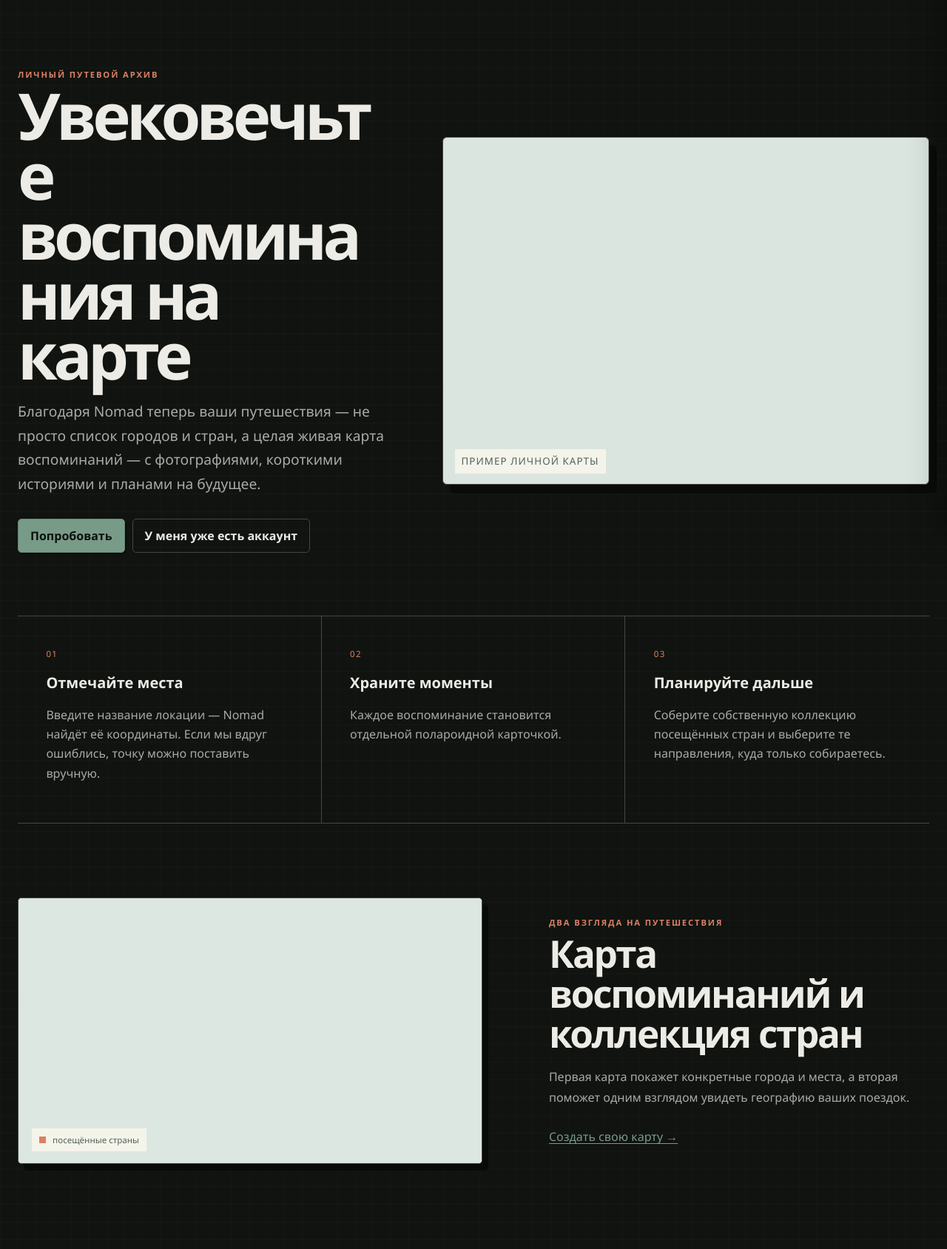
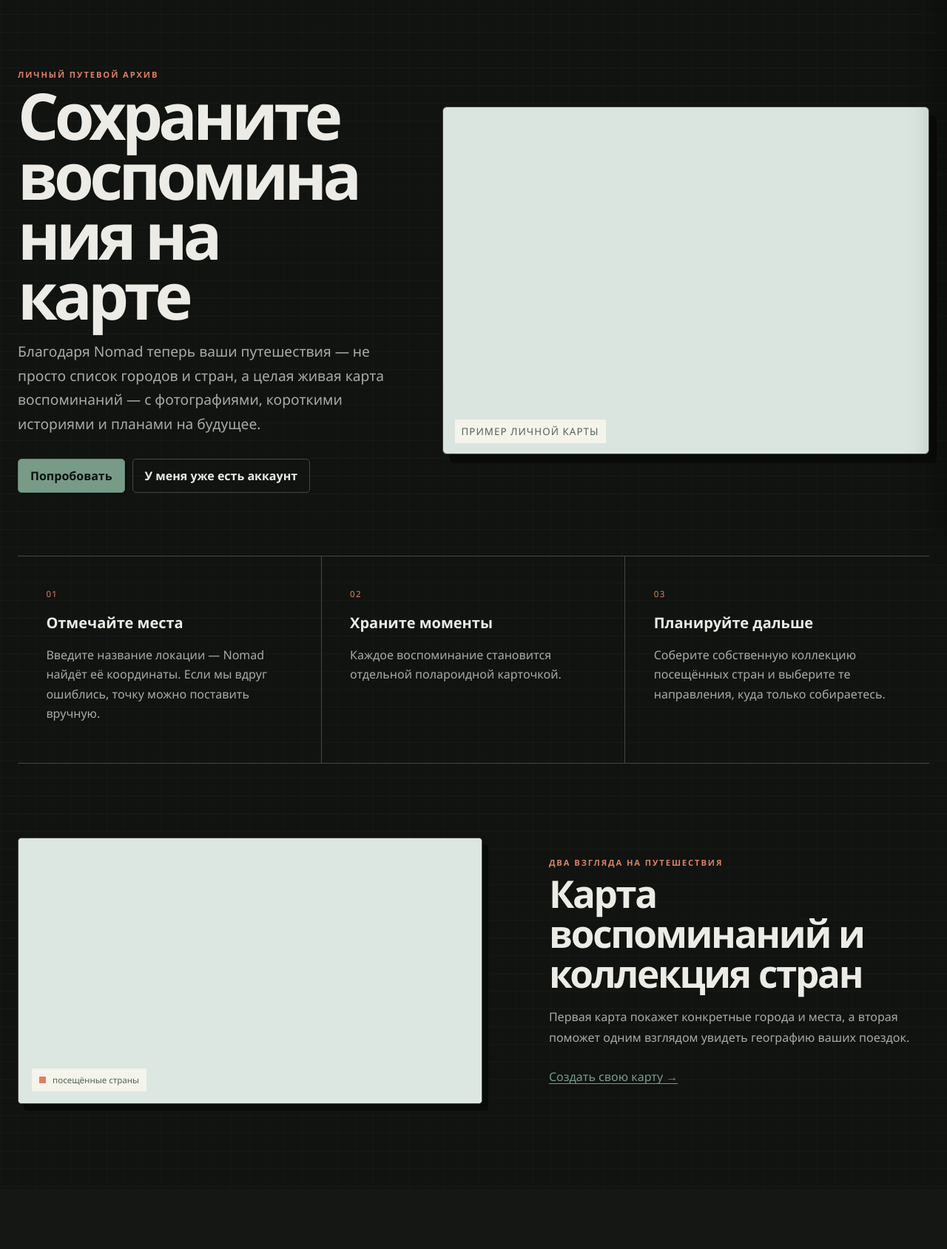
Before and after one commit to alabayk/nomad, a FastAPI app: page /about in a window 1280 px wide. Shown: the part 77-1765 px from the top of the page at 74% size. After the commit the page ends 1576 px from the top, so only its background shows below. Run offline with FastAPI, Linux system fonts and the light colour scheme; parts of the project's set-up code (start-up, migrations or seed data) failed here and were passed over.

Commit message:
Polish about headline and map preview

```diff
--- a/app/templates/about.html
+++ b/app/templates/about.html
@@ -6,7 +6,7 @@
   <section class="about-hero">
     <div class="about-intro">
       <p class="eyebrow">{{ 'Personal travel archive' if en else 'Личный путевой архив' }}</p>
-      <h1>{{ 'Preserve your memories on the map' if en else 'Увековечьте воспоминания на карте' }}</h1>
+      <h1>{{ 'Keep your memories on the map' if en else 'Сохраните воспоминания на карте' }}</h1>
       <p class="about-lead">{{ 'With Nomad, your journeys are no longer just a list of cities and countries, but a living map of memories — with photos, short stories and plans for the future.' if en else 'Благодаря Nomad теперь ваши путешествия — не просто список городов и стран, а целая живая карта воспоминаний — с фотографиями, короткими историями и планами на будущее.' }}</p>
       <div class="about-actions">
         {% if user %}
@@ -77,7 +77,7 @@
     const data = await response.json();
     countriesDemo.addSource('demo-countries', {type: 'geojson', data});
     countriesDemo.addLayer({id: 'demo-country-base', type: 'fill', source: 'demo-countries', paint: {'fill-color': '#f7f4ec', 'fill-outline-color': '#a7b5ad'}});
-    countriesDemo.addLayer({id: 'demo-country-selected', type: 'fill', source: 'demo-countries', filter: ['in', ['get', 'ISO_A2_EH'], ['literal', ['FR','TR','JP','MV']]], paint: {'fill-color': '#d77849', 'fill-opacity': .86, 'fill-outline-color': '#8b432a'}});
+    countriesDemo.addLayer({id: 'demo-country-selected', type: 'fill', source: 'demo-countries', filter: ['in', ['get', 'ISO_A2_EH'], ['literal', ['FR','TR','JP','MV','RU','CN','DE','EG']]], paint: {'fill-color': '#d77849', 'fill-opacity': .86, 'fill-outline-color': '#8b432a'}});
     countriesDemo.fitBounds([[-25, -15], [150, 72]], {padding: 10, duration: 0});
   });
 </script>
--- a/app/templates/base.html
+++ b/app/templates/base.html
@@ -5,7 +5,9 @@
     <meta charset="utf-8">
     <meta name="viewport" content="width=device-width, initial-scale=1">
     <title>{% block title %}Nomad{% endblock %}</title>
-    <link rel="icon" href="/static/img/nomad-mark.svg" type="image/svg+xml">
+    <link rel="icon" href="/static/img/nomad-mark.svg?v=2" type="image/svg+xml" sizes="any">
+    <link rel="shortcut icon" href="/static/img/nomad-mark.svg?v=2" type="image/svg+xml">
+    <link rel="apple-touch-icon" href="/static/img/nomad-mark.svg?v=2">
     <link rel="stylesheet" href="/static/css/app.css?v=proxy-fix1">
     {% block head %}{% endblock %}
   </head>
```
Also changed, not shown: tests/test_stage_one.py (+1 -1 lines).
